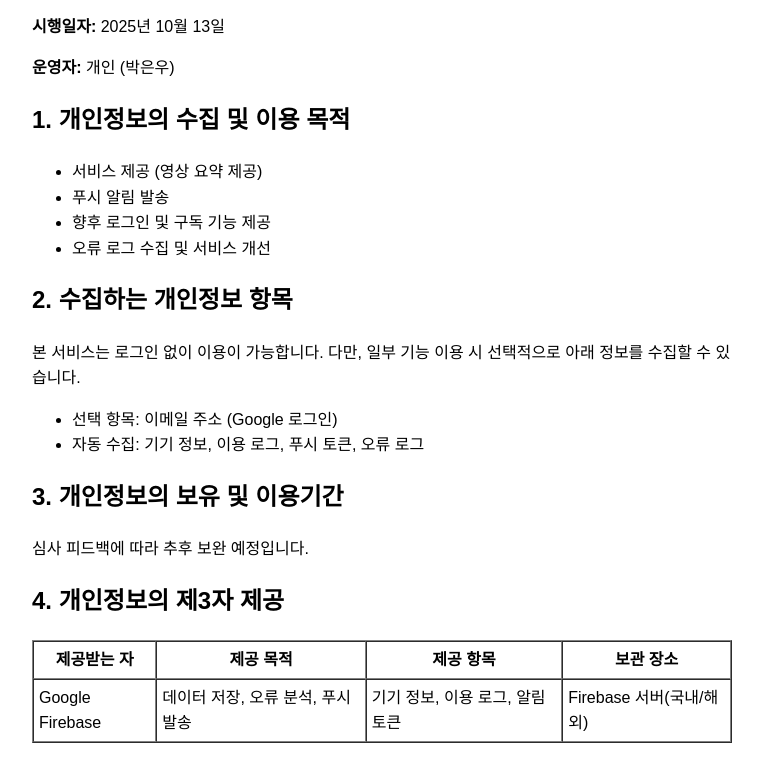
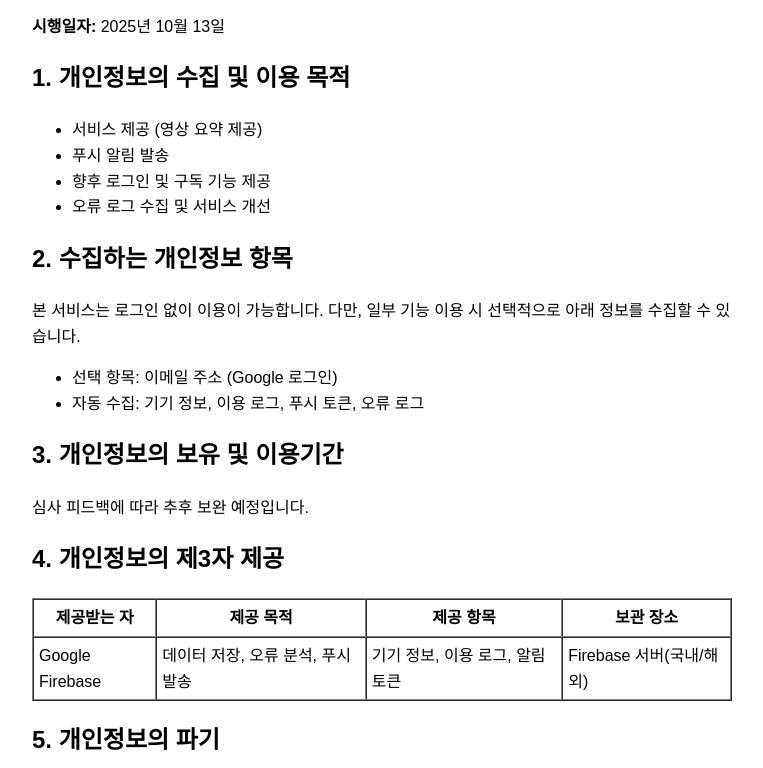
Before and after one commit to Oscar0819/human-indicator-web-page, a plain HTML site: page privacy/index.html in a window 1280 px wide. Shown: the part 99-867 px from the top of the page, without its empty margins (258-1021 px from the left). Drawn offline with Linux system fonts and the light colour scheme.

Commit message:
Remove operator information from privacy policy
Removed the operator information from the privacy policy.

```diff
--- a/privacy/index.html
+++ b/privacy/index.html
@@ -8,7 +8,6 @@
 <body style="max-width: 700px; margin: 40px auto; font-family: sans-serif; line-height: 1.6;">
   <h1>인간지표 개인정보처리방침</h1>
   <p><strong>시행일자:</strong> 2025년 10월 13일</p>
-  <p><strong>운영자:</strong> 개인 (박은우)</p>
 
   <h2>1. 개인정보의 수집 및 이용 목적</h2>
   <ul>
```
